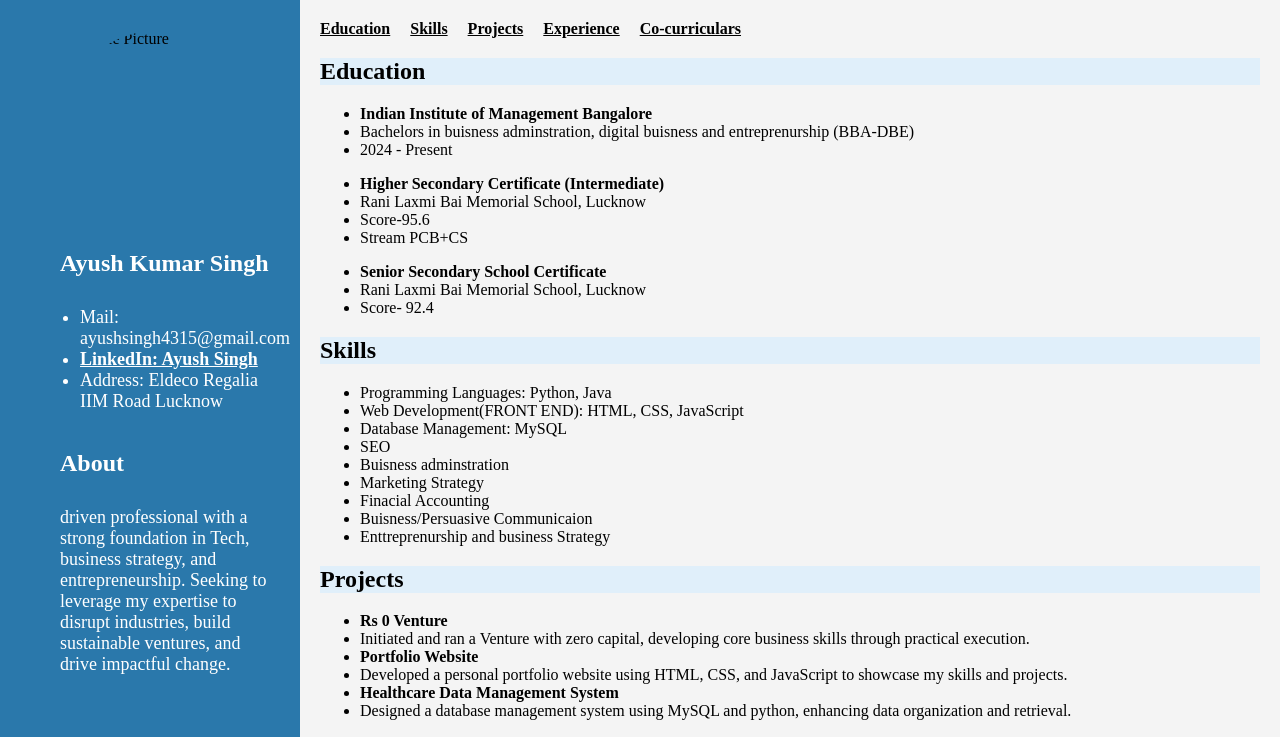
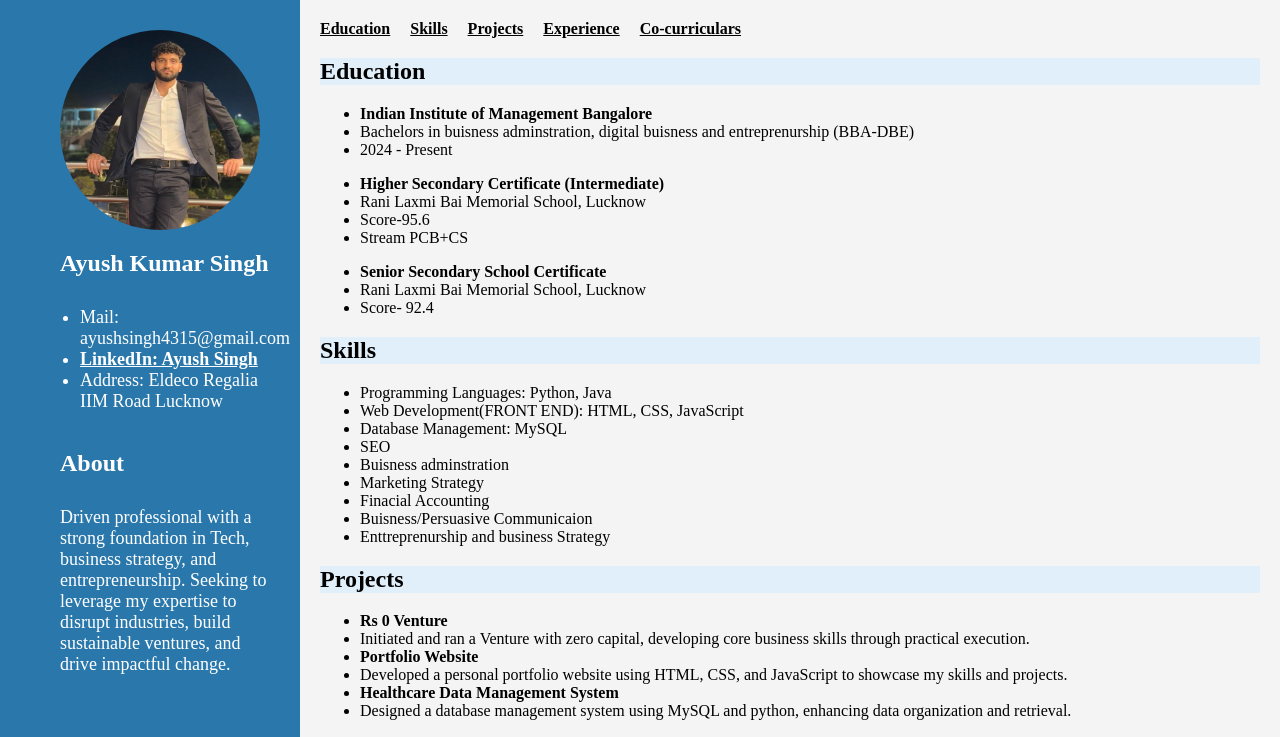
Before and after one commit to ay1841/Mid-term, a plain HTML site: page index.htm in a window 1280 px wide. Shown: the top 737 px of the page. Drawn offline with nearby package versions, Linux system fonts and the light colour scheme.

Commit message:
Update index.htm

```diff
--- a/index.htm
+++ b/index.htm
@@ -10,7 +10,7 @@
 <body>
     <div class="container">
        <div class="left-column">
-            <img src="Image holder/profile.jpg" alt="Profile Picture" class="profile-pic">
+            <img src="profile.jpg" alt="Profile Picture" class="profile-pic">
             <h2 class="name">Ayush Kumar Singh</h2>
             <ul class="contact-info">
                 <li>Mail:
@@ -20,7 +20,7 @@
                 <li>Address: Eldeco Regalia IIM Road Lucknow</li>
             </ul>
             <h2 class="About">About</h2>
-            <p class="about-info">driven professional with a strong foundation in Tech, business strategy, and
+            <p class="about-info"> Driven professional with a strong foundation in Tech, business strategy, and
                 entrepreneurship. Seeking to leverage my expertise to disrupt industries, build sustainable
                 ventures, and drive impactful change.</p>
        </div>
```
